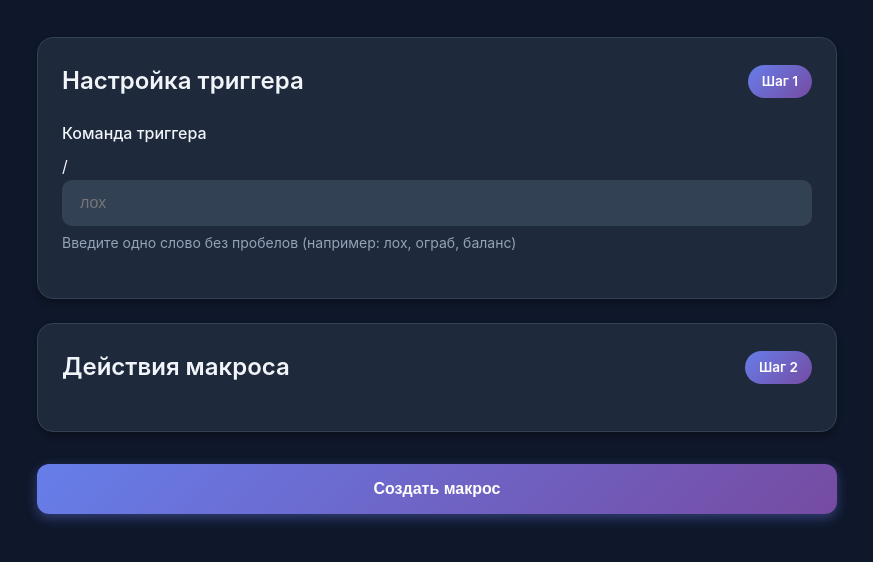
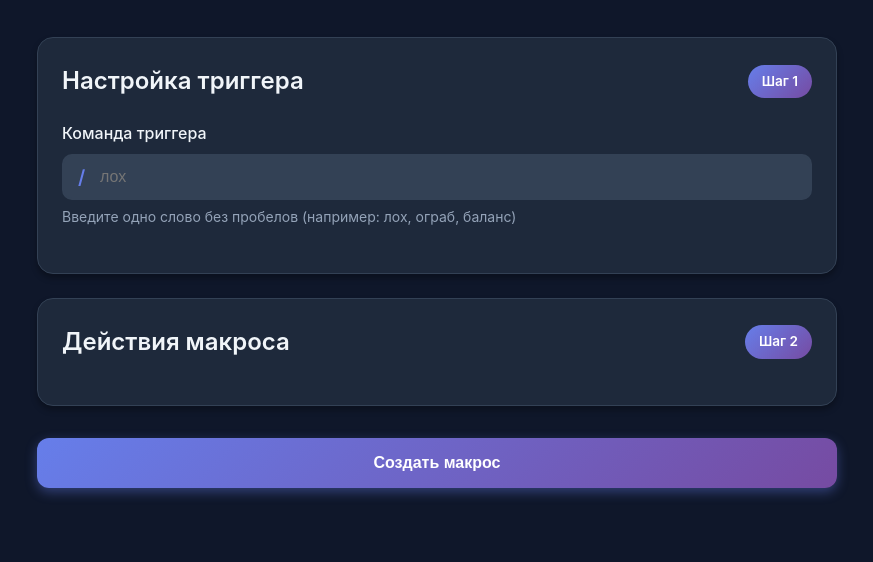
Before and after one commit to FernadezTain/fernieX-macros, a plain HTML site: page index.html in a window 1280 px wide. Shown: the part 112-674 px from the top of the page, without its empty margins (203-1076 px from the left). Drawn offline with Linux system fonts and the light colour scheme.

Commit message:
Update style.css

```diff
--- a/style.css
+++ b/style.css
@@ -113,6 +113,26 @@ label {
     margin-bottom: 8px;
     font-weight: 500;
     color: var(--text-primary);
+}
+
+.trigger-input-wrapper {
+    position: relative;
+    display: flex;
+    align-items: center;
+}
+
+.trigger-prefix {
+    position: absolute;
+    left: 16px;
+    font-size: 1.2rem;
+    font-weight: 600;
+    color: var(--primary);
+    pointer-events: none;
+    z-index: 1;
+}
+
+.input-with-prefix {
+    padding-left: 36px !important;
 }
 
 .input-field,
```
